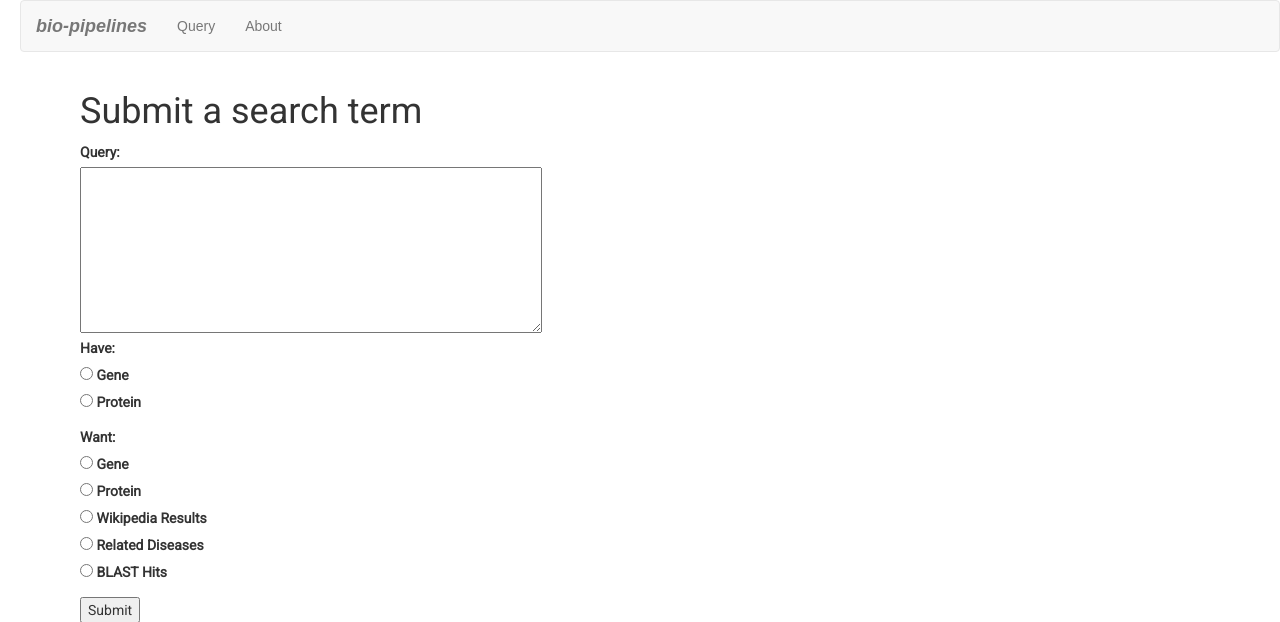
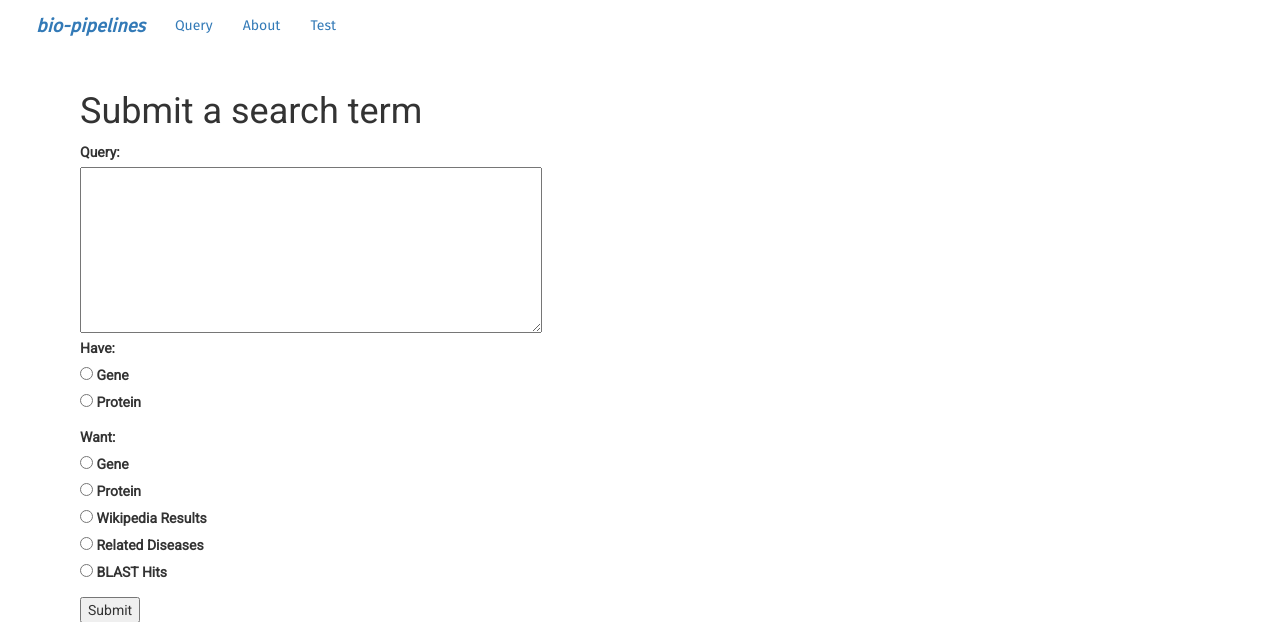
Before and after one commit to thealanle/bio-pipelines, a Flask app: page /query in a window 1280 px wide. Shown: the top 622 px of the page. Run offline with Flask 2, Linux system fonts and the light colour scheme; some libraries are stand-ins or nearby versions.

Commit message:
Fix formatting and styling

```diff
--- a/app/templates/base.html
+++ b/app/templates/base.html
@@ -5,10 +5,11 @@
 <link rel="stylesheet" href="{{url_for('static', filename='style.css')}}">
 <link rel="shortcut icon" href="{{ url_for('static', filename='favicon.ico') }}">
 <link href="https://fonts.googleapis.com/css?family=Roboto&display=swap" rel="stylesheet">
+<link href="https://fonts.googleapis.com/css?family=Fira+Sans" rel="stylesheet">
 {% endblock %}
 
 {% block navbar %}
-<nav class="navbar navbar-default bg-dark">
+<nav class="navbar navbar-dark bg-dark">
     <div class="navbar-header">
       <a class="navbar-brand" href="{{ url_for('index') }}">bio-pipelines</a>
     </div>
@@ -18,6 +19,7 @@
       <ul class="nav navbar-nav">
         <li><a href="{{ url_for('query') }}">Query</a></li>
         <li><a href="{{ url_for('about') }}">About</a></li>
+        <li><a href="{{ url_for('test') }}">Test</a></li>
       </ul>
     </div><!-- /.navbar-collapse -->
 </nav>
```
Also changed, not shown: app/templates/result.html (+5 -5 lines).
